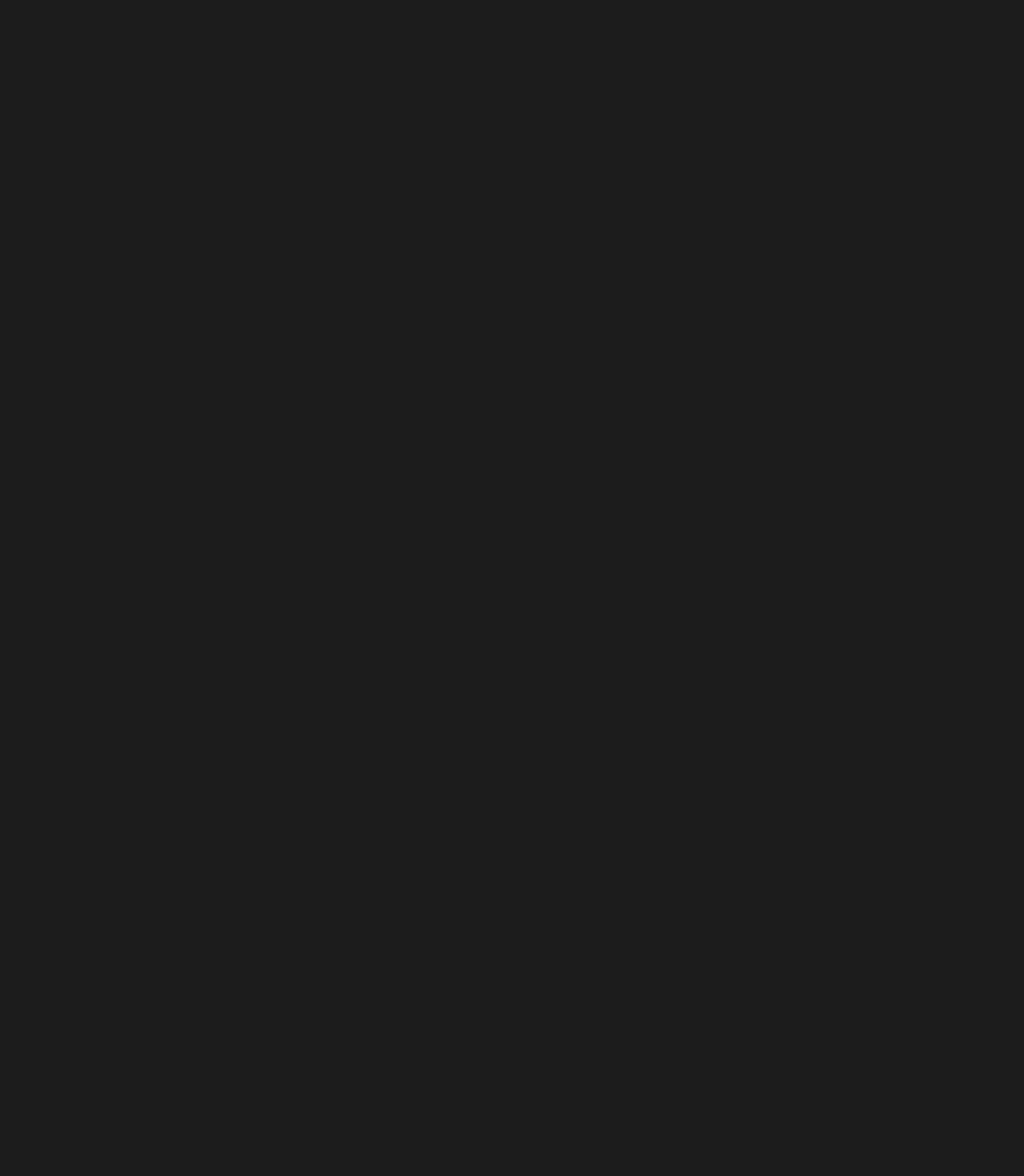
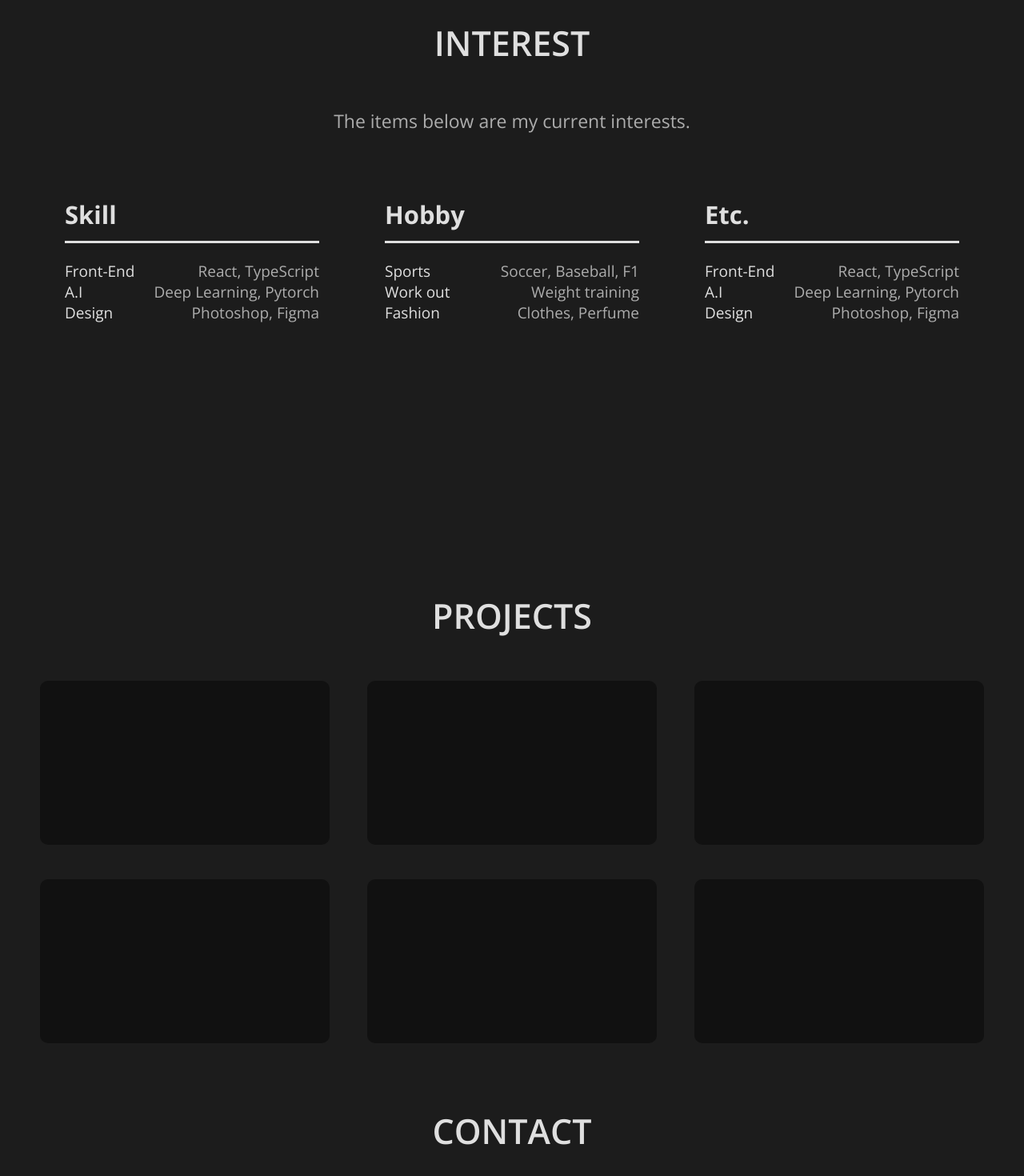
Before and after one commit to ProblmZro/Extracurri_Portfolio, a React (Create React App) app: page / in a window 1280 px wide. Shown: the part 920-2390 px from the top of the page at 80% size. Before the commit the page ends 800 px from the top, so only its background shows below. Built offline with nearby package versions, Linux system fonts and the light colour scheme.

Commit message:
초안2 완성

```diff
--- a/package.json
+++ b/package.json
@@ -17,6 +17,7 @@
     "react-router-dom": "^6.21.1",
     "react-scripts": "5.0.1",
     "react-scroll": "^1.9.0",
+    "react-transition-group": "^4.4.5",
     "styled-components": "^6.1.6",
     "web-vitals": "^2.1.0"
   },
--- a/src/components/App.js
+++ b/src/components/App.js
@@ -1,4 +1,3 @@
-import { useEffect } from "react";
 import { BrowserRouter, Routes, Route } from "react-router-dom";
 import Header from "./Header";
 import ContactPage from "./pages/ContactPage";
@@ -6,30 +5,22 @@ import InterestPage from "./pages/InterestPage";
 import IntroPage from "./pages/IntroPage";
 import ProjectsPage from "./pages/ProjectsPage";
 
-import AOS from "aos";
-import "aos/dist/aos.css";
-
 function App() {
-  useEffect(() => {
-    AOS.init({
-      duration: 1000,
-    });
-    AOS.refresh();
-  }, []);
-
   return (
-    <div className="App">
     <BrowserRouter>
       <Header />
-        <Routes>
-          <Route path="/" element={<IntroPage />}></Route>
+      <IntroPage />
+      <InterestPage />
+      <ProjectsPage />
+      <ContactPage />
+      {/* <Routes>
+        <Route path="/introduce" element={<IntroPage />}></Route>
         <Route path="/interest" element={<InterestPage />}></Route>
         <Route path="/contact" element={<ContactPage />}></Route>
         <Route path="/projects" element={<ProjectsPage />}></Route>
-          {/* <Route path="*" element={<NotFound />}></Route> */}
-        </Routes>
+        <Route path="*" element={<NotFound />}></Route>
+      </Routes> */}
     </BrowserRouter>
-    </div>
   );
 }
 
--- a/src/components/Header.js
+++ b/src/components/Header.js
@@ -1,25 +1,61 @@
+import React from "react";
 import styled from "styled-components";
-import { Link } from "react-router-dom";
+import { useLocation, Link, useNavigate } from "react-router-dom";
+import { Link as ScrollLink, animateScroll as scroll } from "react-scroll";
 
 const Header = () => {
+  const location = useLocation();
+  const navigate = useNavigate(); // Use useNavigate instead of useHistory
+
+  // Function to determine the color based on the current location
+  const getNavbarColor = (path) => {
+    return location.pathname === path ? "#dfdfdf" : "#adadad";
+  };
+
+  const scrollToTop = () => {
+    scroll.scrollToTop();
+  };
+
   return (
     <HeaderWrapper>
-      <Link to="/">
+      <Link to="/introduce" onClick={scrollToTop}>
         <Logo>ProblmZro</Logo>
       </Link>
       <NavBar>
-        <Link to="/">
-          <div>Introduce</div>
+        <Link
+          to="/introduce"
+          style={{ color: getNavbarColor("/introduce") }}
+          onClick={scrollToTop}
+        >
+          Introduce
         </Link>
-        <Link to="/interest">
-          <div>Interest</div>
-        </Link>
-        <Link to="projects">
-          <div>Projects</div>
-        </Link>
-        <Link to="/contact">
-          <div>Contact</div>
-        </Link>
+        <ScrollLink
+          to="interest"
+          smooth={true}
+          duration={500}
+          style={{ color: getNavbarColor("/interest") }}
+          onClick={() => navigate("/interest")}
+        >
+          Interest
+        </ScrollLink>
+        <ScrollLink
+          to="projects"
+          smooth={true}
+          duration={500}
+          style={{ color: getNavbarColor("/projects") }}
+          onClick={() => navigate("/projects")}
+        >
+          Projects
+        </ScrollLink>
+        <ScrollLink
+          to="contact"
+          smooth={true}
+          duration={500}
+          style={{ color: getNavbarColor("/contact") }}
+          onClick={() => navigate("/contact")}
+        >
+          Contact
+        </ScrollLink>
       </NavBar>
     </HeaderWrapper>
   );
@@ -28,10 +64,13 @@ const Header = () => {
 export default Header;
 
 const HeaderWrapper = styled.div`
+  top: 0;
+  position: sticky;
   font-family: "BM Dohyeon";
   padding: 44px 81px 0px 81px;
   display: flex;
   justify-content: space-between;
+  z-index: 300;
 `;
 
 const Logo = styled.div`
@@ -43,5 +82,4 @@ const NavBar = styled.div`
   display: flex;
   gap: 67px;
   font-size: 20px;
-  color: #adadad;
 `;
--- a/src/components/pages/ContactPage.js
+++ b/src/components/pages/ContactPage.js
@@ -5,7 +5,7 @@ import { FontAwesomeIcon } from "@fortawesome/react-fontawesome";
 
 const ContactPage = () => {
   return (
-    <PageWrapper>
+    <PageWrapper id="contact">
       <Title>CONTACT</Title>
       <Content>
         Please contact at any time using the methods below that are convenient
--- a/src/components/pages/InterestPage.js
+++ b/src/components/pages/InterestPage.js
@@ -2,7 +2,7 @@ import styled from "styled-components";
 
 const InterestPage = () => {
   return (
-    <PageWrapper>
+    <PageWrapper id="interest">
       <Title>INTEREST</Title>
       <Content>The items below are my current interests.</Content>
       <ContentWrapper>
@@ -64,6 +64,7 @@ const PageWrapper = styled.div`
   align-items: center;
   /* justify-content: center; */
   height: calc(100vh - 83.5px);
+  padding-top: 73px;
 `;
 
 const Title = styled.div`
--- a/src/components/pages/IntroPage.js
+++ b/src/components/pages/IntroPage.js
@@ -2,7 +2,7 @@ import styled from "styled-components";
 
 const IntroPage = () => {
   return (
-    <PageWrapper>
+    <PageWrapper id="intro">
       <IntroWrapper>
         <Intro1>Hello, I am</Intro1>
         <Intro2>Jay Moon</Intro2>
--- a/src/components/pages/ProjectsPage.js
+++ b/src/components/pages/ProjectsPage.js
@@ -2,7 +2,7 @@ import styled from "styled-components";
 
 const ProjectsPage = () => {
   return (
-    <PageWrapper>
+    <PageWrapper id="projects">
       <Title>PROJECTS</Title>
       <BoxWrapper>
         <Box></Box>
@@ -21,13 +21,13 @@ const ProjectsPage = () => {
 export default ProjectsPage;
 
 const PageWrapper = styled.div`
+  height: calc(100vh - 83.5px);
   display: flex;
   flex-direction: column;
   align-items: center;
   justify-content: center;
-  padding: 0px 50px;
+  padding: 73px 50px 0px 50px;
   gap: 43px;
-  /* height: 100vh; */
 `;
 
 const Title = styled.div`
```
Also changed, not shown: src/components/App.css (added, +18 -0 lines), 1 other file (tests, documents, lock files or other folders). Lines whose indentation alone changed are shown as unchanged.
